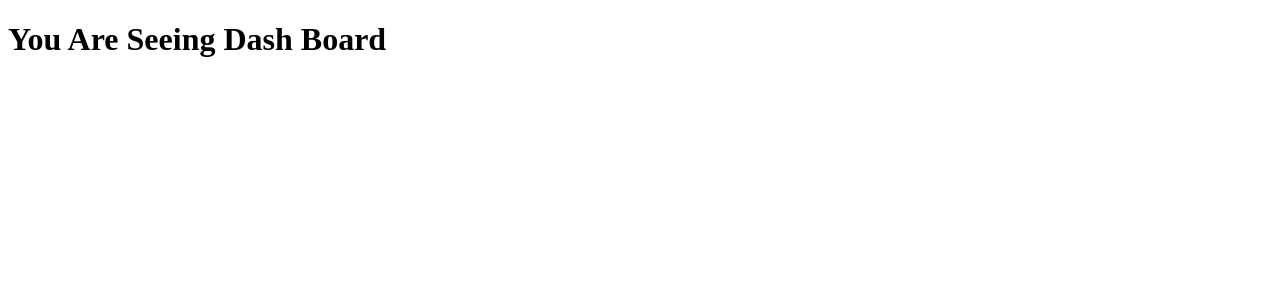
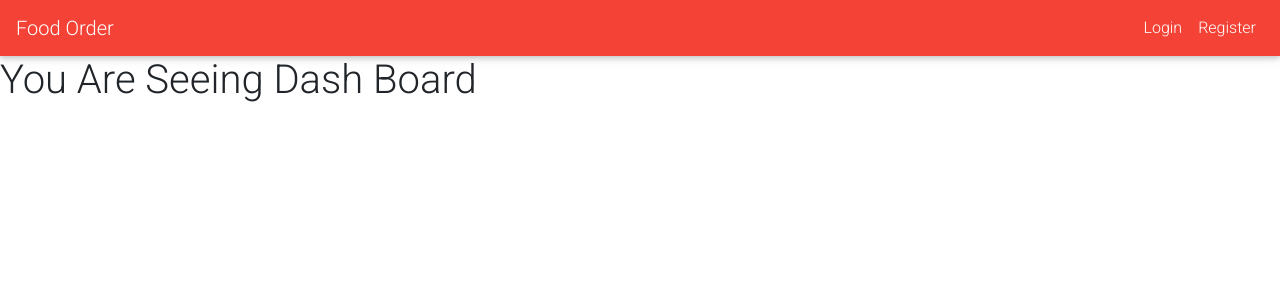
Before and after one commit to Sreelakshmic222/Django_Minipro, a Django app: page /restaurant/dashboard/ in a window 1280 px wide. Shown: the top 300 px of the page. Run offline with Django 4.2, Linux system fonts and the light colour scheme; data comes from the database, SQL or seed files in the repository; some libraries are stand-ins or nearby versions.

Commit message:
DashBoard adding

```diff
--- /dev/null
+++ b/Eat24x7pro/restaurant/templates/restaurant/base.html
@@ -0,0 +1,47 @@
+{% load static %}
+<!DOCTYPE html>
+<html lang="en">
+<head>
+    <meta charset="UTF-8">
+  <meta name="viewport" content="width=device-width",initial-scale=1.0,shrink-to-fit=no">
+    <title>Food Delievery app</title>
+
+   <!-- Font Awesome -->
+<link rel="stylesheet" href="https://use.fontawesome.com/releases/v5.8.2/css/all.css">
+<!-- Google Fonts -->
+<link rel="stylesheet" href="https://fonts.googleapis.com/css?family=Roboto:300,400,500,700&display=swap">
+<!-- Bootstrap core CSS -->
+<link href="https://cdnjs.cloudflare.com/ajax/libs/twitter-bootstrap/4.5.0/css/bootstrap.min.css" rel="stylesheet">
+<!-- Material Design Bootstrap -->
+<link href="https://cdnjs.cloudflare.com/ajax/libs/mdbootstrap/4.19.1/css/mdb.min.css" rel="stylesheet">
+<!--<Link rel="stylesheet" href="{%static 'css/base.css'%}">-->
+<!--<style>-->
+<!--    body{-->
+<!--    width:100%;-->
+<!--    height:100vh;-->
+<!--    background-position:cover;-->
+<!--    background-position:center;-->
+<!--    background-image: url( "{% static 'static/images/Back.jpg' %}");-->
+<!--}-->
+<!--</style>-->
+</head>
+<body>
+
+{% include 'restaurant/navigation.html' %}
+<!--<img src="{% static 'images/Back.jpg' %}" alt="Image" class="im">-->
+{% block content %}
+
+{% endblock content %}
+
+
+<!-- JQuery -->
+<script type="text/javascript" src="https://cdnjs.cloudflare.com/ajax/libs/jquery/3.5.1/jquery.min.js"></script>
+<!-- Bootstrap tooltips -->
+<script type="text/javascript" src="https://cdnjs.cloudflare.com/ajax/libs/popper.js/1.14.4/umd/popper.min.js"></script>
+<!-- Bootstrap core JavaScript -->
+<script type="text/javascript" src="https://cdnjs.cloudflare.com/ajax/libs/twitter-bootstrap/4.5.0/js/bootstrap.min.js"></script>
+<!-- MDB core JavaScript -->
+<script type="text/javascript" src="https://cdnjs.cloudflare.com/ajax/libs/mdbootstrap/4.19.1/js/mdb.min.js"></script>
+</p>
+</body>
+</html>
--- a/Eat24x7pro/restaurant/templates/restaurant/dashboard.html
+++ b/Eat24x7pro/restaurant/templates/restaurant/dashboard.html
@@ -1,10 +1,4 @@
-<!DOCTYPE html>
-<html lang="en">
-<head>
-    <meta charset="UTF-8">
-    <title>Title</title>
-</head>
-<body>
+{% extends 'restaurant/base.html' %}
+{%block content %}
 <H1>You Are Seeing Dash Board</H1>
-</body>
-</html>
+{%endblock content %}
--- /dev/null
+++ b/Eat24x7pro/restaurant/templates/restaurant/navigation.html
@@ -0,0 +1,19 @@
+<nav class="navbar navbar-expand-lg navbar-dark red">
+  <a class="navbar-brand" href="{% url 'index' %}">Food Order</a>
+  <button class="navbar-toggler" type="button" data-toggle="collapse" data-target="#navbarNav" aria-controls="navbarNav" aria-expanded="false" aria-label="Toggle navigation">
+    <span class="navbar-toggler-icon"></span>
+  </button>
+  <div class="collapse navbar-collapse" id="navbarNav">
+    <ul class="navbar-nav mr-auto">
+
+    </ul>
+    <ul class="navbar-nav">
+      <li class="nav-item">
+        <a class="nav-link" href="{% url 'signin' %}" class="btn btn-outline-primary">Login</a>
+      </li>
+      <li class="nav-item">
+        <a class="nav-link" href="{% url 'signup' %}" class="btn btn-outline-primary">Register</a>
+      </li>
+    </ul>
+  </div>
+</nav>
--- a/Eat24x7pro/restaurant/views.py
+++ b/Eat24x7pro/restaurant/views.py
@@ -1,6 +1,21 @@
 from django.shortcuts import render
 from django.views import View
+from django.utils.timezone import datetime
+from customer.models import OrderModel
 # Create your views here.
 class Dashboard(View):
     def get(self,request,*args,**kwargs):
-        return render(request,'restaurant/dashboard.html')
+        #get the current date
+        today=datetime.today()
+        orders=OrderModel.objects.filter(created_on__year=today.year,created_on__month=today.month,created_on__day=today.day)
+        #loop throught the orders and add the place value
+        total_revenue=0
+        for order in orders:
+            total_revenue +=order.price
+        #pass total number of orders and total revenue into template
+        context={
+            'orders':orders,
+            'total_revenue':total_revenue,
+            'total_orders':len(orders)
+        }
+        return render(request,'restaurant/dashboard.html',context)
```
